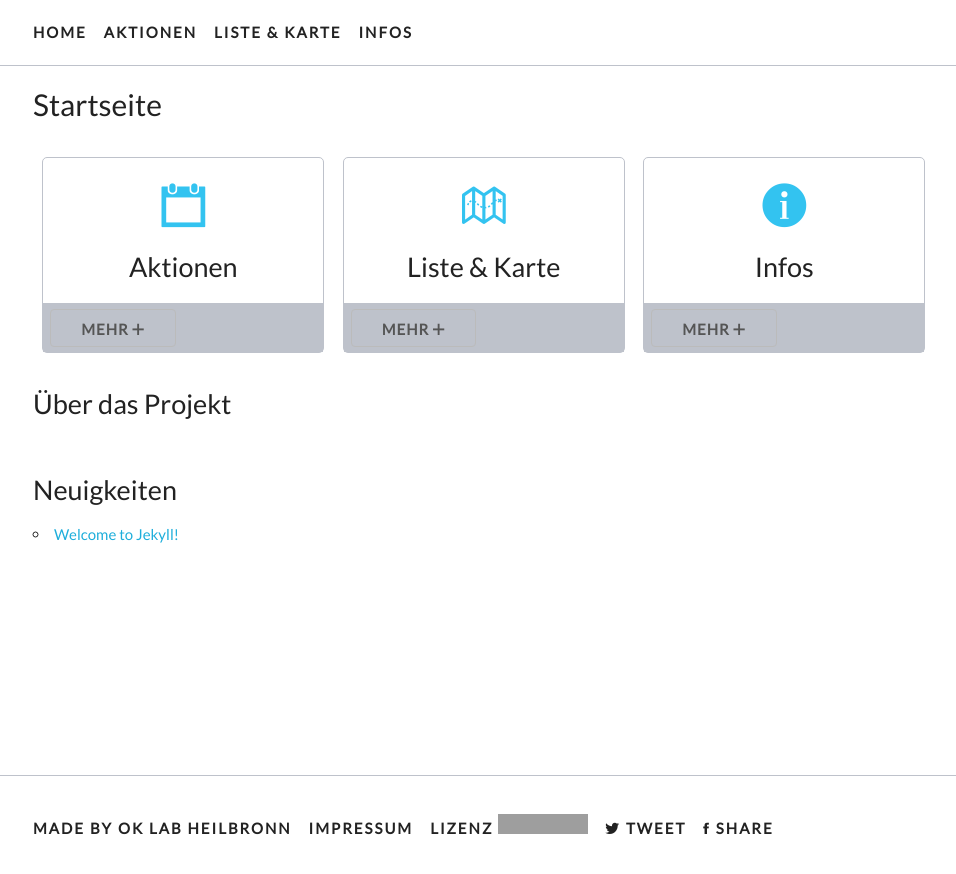
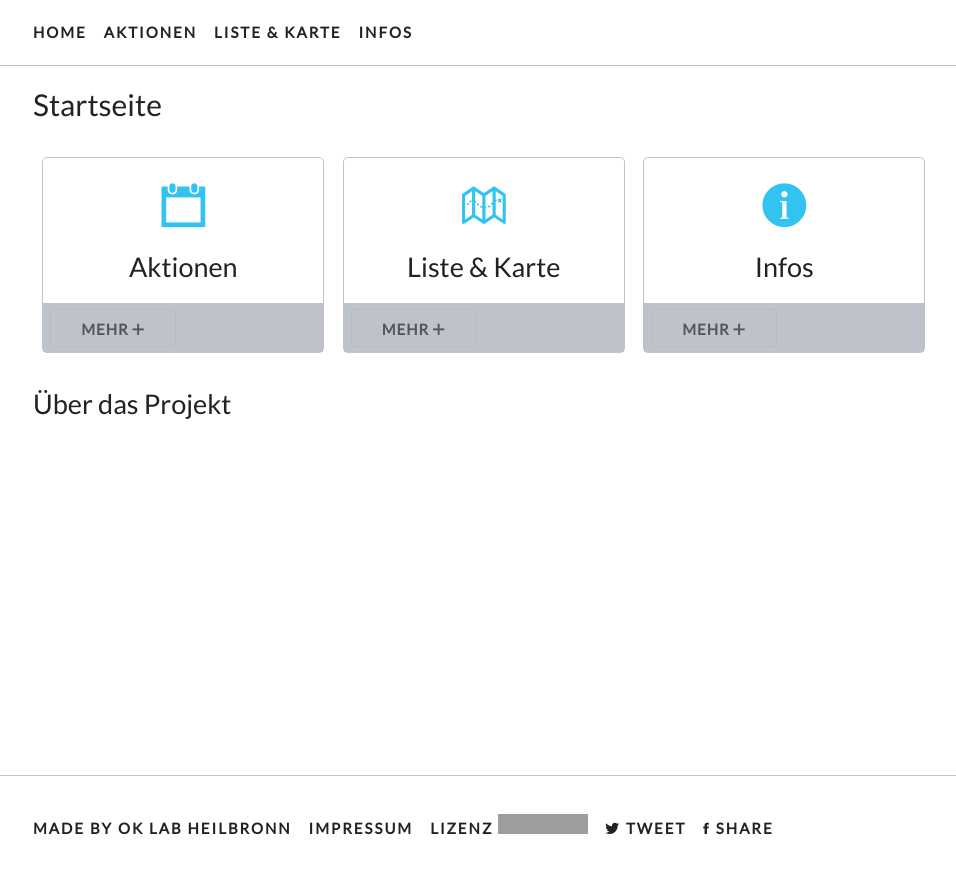
Before and after one commit to opendata-heilbronn/stolpersteine, a Jekyll site: the page built from index.html, in a window 1280 px wide. Shown: the top 874 px of the page, without its empty margins (147-1103 px from the left). Built offline with Jekyll 4.4.1, drawn with Linux system fonts in a browser that asks for light colours; nearby versions of some CDN libraries; some web fonts are replaced; grey boxes are pictures that could not be loaded.

Commit message:
news ausgeblendet

```diff
--- a/index.html
+++ b/index.html
@@ -41,13 +41,13 @@ layout: default
         {{ site.description }}
     </p>
 </div>
-<div class="twelve columns">
+<!--<div class="twelve columns">
     <h2>Neuigkeiten</h2>
      <ul>
     {% for post in site.posts %}
         <li><a href="{{ site.baseurl }}{{ post.url }}">{{ post.title }}</a></li>
     {% endfor %}
     </ul>
+</div>-->
 </div>
 </div>
-</div>
```
